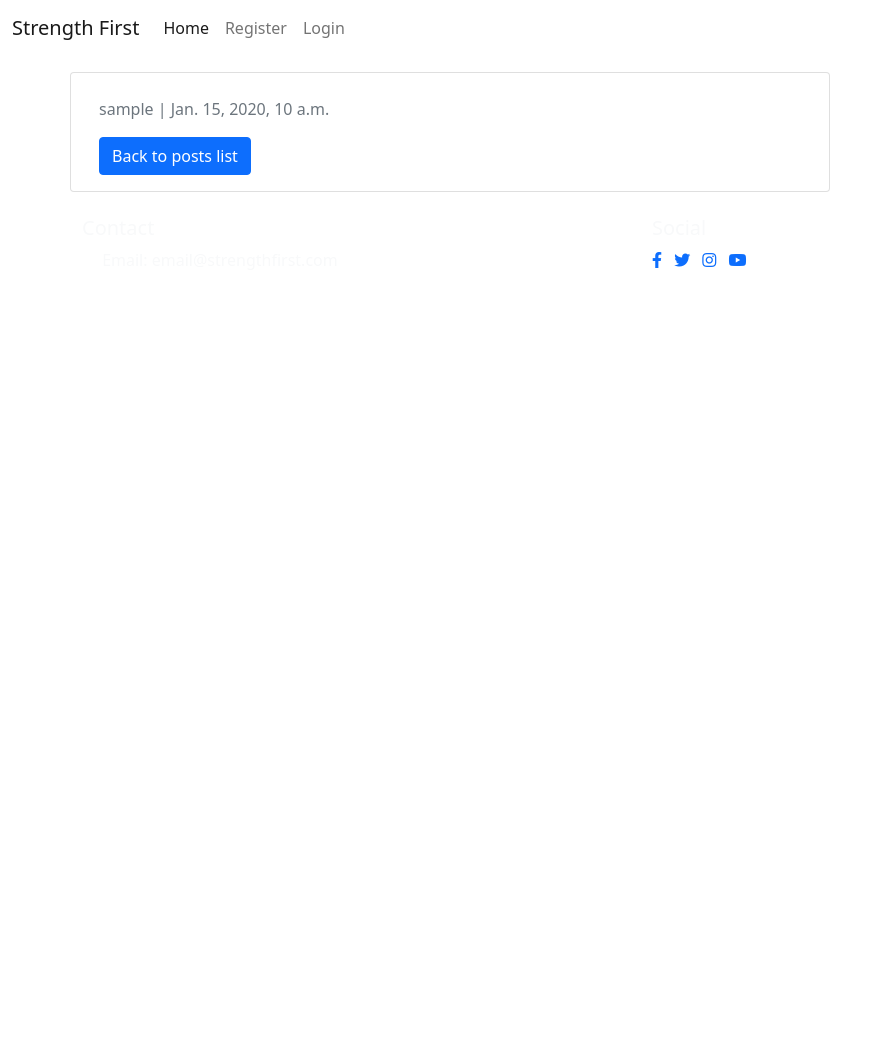
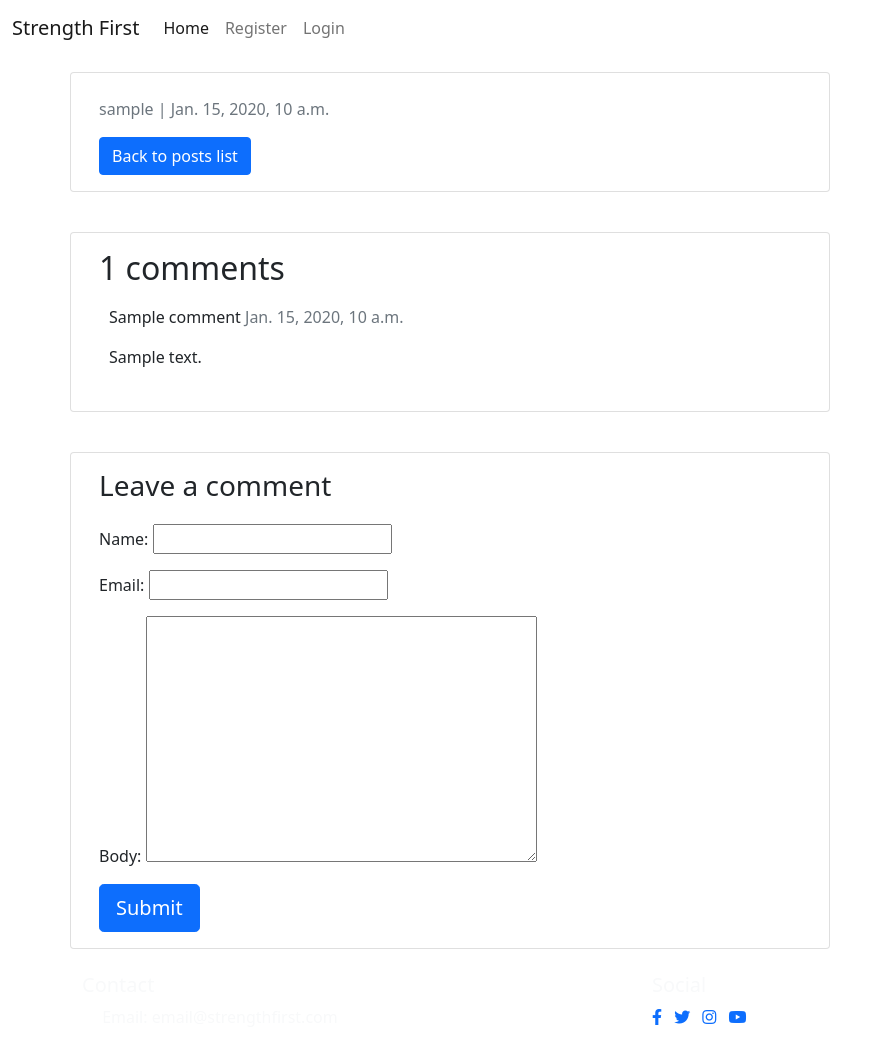
Before and after one commit to GBell94/strength-first, a Django app: a page that uses templates/post-detail.html in a window 1280 px wide. Shown: the whole page, without its empty margins (0-880 px from the left). Before the commit the page ends 268 px from the top, so only its background shows below. Run offline with Django 3.2, Linux system fonts and the light colour scheme; tables that the repository leaves empty hold one stand-in row (values such as "Sample post").

Commit message:
Add comments form to post detail template

```diff
--- a/blog/urls.py
+++ b/blog/urls.py
@@ -3,5 +3,5 @@ from django.urls import path
 
 urlpatterns = [
     path('', views.PostList.as_view(), name='home'),
-   path('<slug:slug>/', views.post_detail, name='post_detail'),
+    path('<slug:slug>/', views.post_detail, name='post_detail'),
 ]
--- a/templates/post-detail.html
+++ b/templates/post-detail.html
@@ -10,6 +10,41 @@
         <a href="{% url 'home' %}" class="btn btn-primary">Back to posts list</a>
       </div>
     </div>
+    <div class="col-md-8 card mb-4  mt-3 ">
+      <div class="card-body">
+        <!-- comments -->
+        <h2>{{ comments.count }} comments</h2>
+
+        {% for comment in comments %}
+        <div class="comments" style="padding: 10px;">
+          <p class="font-weight-bold">
+            {{ comment.name }}
+            <span class=" text-muted font-weight-normal">
+              {{ comment.created_on }}
+            </span>
+          </p>
+          {{ comment.body | linebreaks }}
+        </div>
+        {% endfor %}
+      </div>
+    </div>
+    <div class="col-md-8 card mb-4  mt-3 ">
+      <div class="card-body">
+        {% if new_comment %}
+        <div class="alert alert-success" role="alert">
+          Your comment is awaiting approval
+        </div>
+        {% else %}
+        <h3>Leave a comment</h3>
+        <form method="post" style="margin-top: 1.3em;">
+          {{ comment_form.as_p }}
+          {% csrf_token %}
+          <button type="submit" class="btn btn-primary  btn-lg">Submit</button>
+        </form>
+        {% endif %}
+      </div>
+    </div>
   </div>
 </div>
+
 {% endblock content%}
```
Also changed, not shown: blog/forms.py (line endings or trailing spaces).
